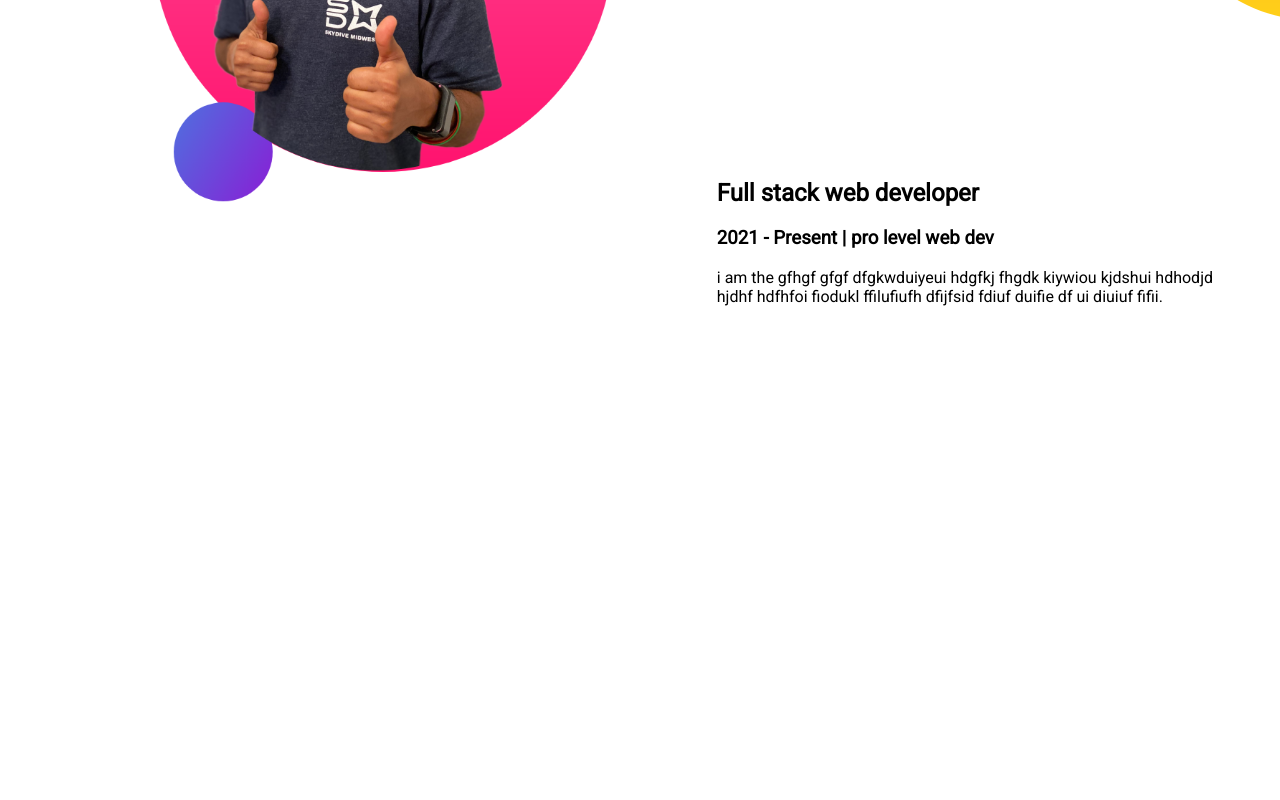
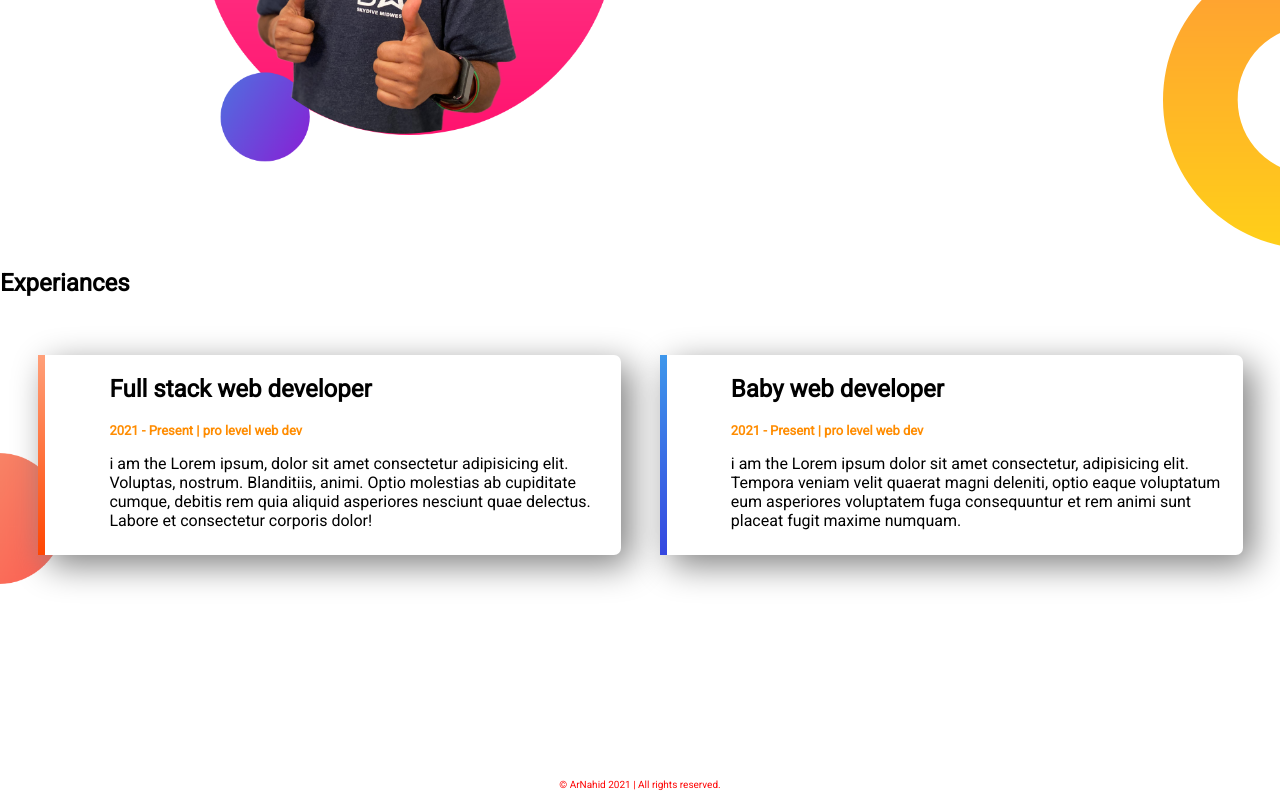
Before and after one commit to Ar-Dihan/fast-website, a plain HTML site: page day1/indexa.html in a window 1280 px wide. Shown: the part 879-1679 px from the top of the page. Before the commit the page ends 1500 px from the top, so only its background shows below. Drawn offline with Linux system fonts and the light colour scheme; a web font is replaced by a local one.

Commit message:
finnnish

```diff
--- a/day1/indexa.html
+++ b/day1/indexa.html
@@ -33,12 +33,23 @@
 
     </div>
 </section>
-<section class="experiences-area">
-    <div class="half-width">
+</section>
+<section class="experiences-area ">
+    <h2>Experiances</h2>
+    <div id="full-stack" class="half-width single-experience">
         <h2>Full stack web developer</h2>
         <h3>2021 - Present | pro level web dev</h3>
-        <p>i am the gfhgf gfgf dfgkwduiyeui  hdgfkj fhgdk kiywiou kjdshui hdhodjd hjdhf hdfhfoi fiodukl ffilufiufh dfijfsid fdiuf duifie df ui diuiuf fifii.</p>
+        <p>i am the Lorem ipsum, dolor sit amet consectetur adipisicing elit. Voluptas, nostrum. Blanditiis, animi. Optio molestias ab cupiditate cumque, debitis rem quia aliquid asperiores nesciunt quae delectus. Labore et consectetur corporis dolor!</p>
     </div>
-</section>
+    <div id="baby-full" class="half-width single-experience">
+        <h2>Baby web developer</h2>
+        <h3>2021 - Present | pro level web dev</h3>
+        <p>i am the Lorem ipsum dolor sit amet consectetur, adipisicing elit. Tempora veniam velit quaerat magni deleniti, optio eaque voluptatum eum asperiores voluptatem fuga consequuntur et rem animi sunt placeat fugit maxime numquam.
+        </p>
+    </div>
+    </section>
+    <footer >
+        <p class="foot"> © ArNahid 2021 | All rights reserved.</p>
+    </footer>
 </body>
 </html>
--- a/day1/stylee.css
+++ b/day1/stylee.css
@@ -37,11 +37,49 @@ section{
 .dream-area{
     background-image:url("img/dream-bg.png") ;
     background-repeat: no-repeat;
-background-position: right;
+    background-position: 100% 100%;
+    padding: 5%;
 }
 .dream-big{
     font-size: 50px;
 }
-.h2{
-    padding-left: 20%;
+h2{
+    font-weight: bolder;
 }
+h3{
+    color: darkorange;
+    font-size: small;
+}
+.single-experience{
+    box-shadow: 10px 10px 35px grey  ;
+    border-radius:5px ;
+    height: 40%;
+    background-color: white;
+}
+.experiences-area{
+    background-image: url("img/exp-bg.png");
+    background-repeat:no-repeat;
+    background-position: left;
+    background-size: 5%;
+
+}
+#full-stack{
+    border-left: 7px solid;
+    border-image: linear-gradient(180deg, lightsalmon,orangered);
+    border-image-slice: 1;
+    border-radius: 7px;
+}
+#baby-full{
+    border-left: 7px solid;
+    border-image: linear-gradient(180deg, rgb(62, 151, 235),rgb(53, 71, 224));
+    border-image-slice: 1;
+    border-radius: 7px;
+}
+.foot{
+    text-align: center;
+    font-size: 10px;
+    color: rgb(253, 4, 4);
+}
+.foot:hover{
+    color: black;
+}
```
